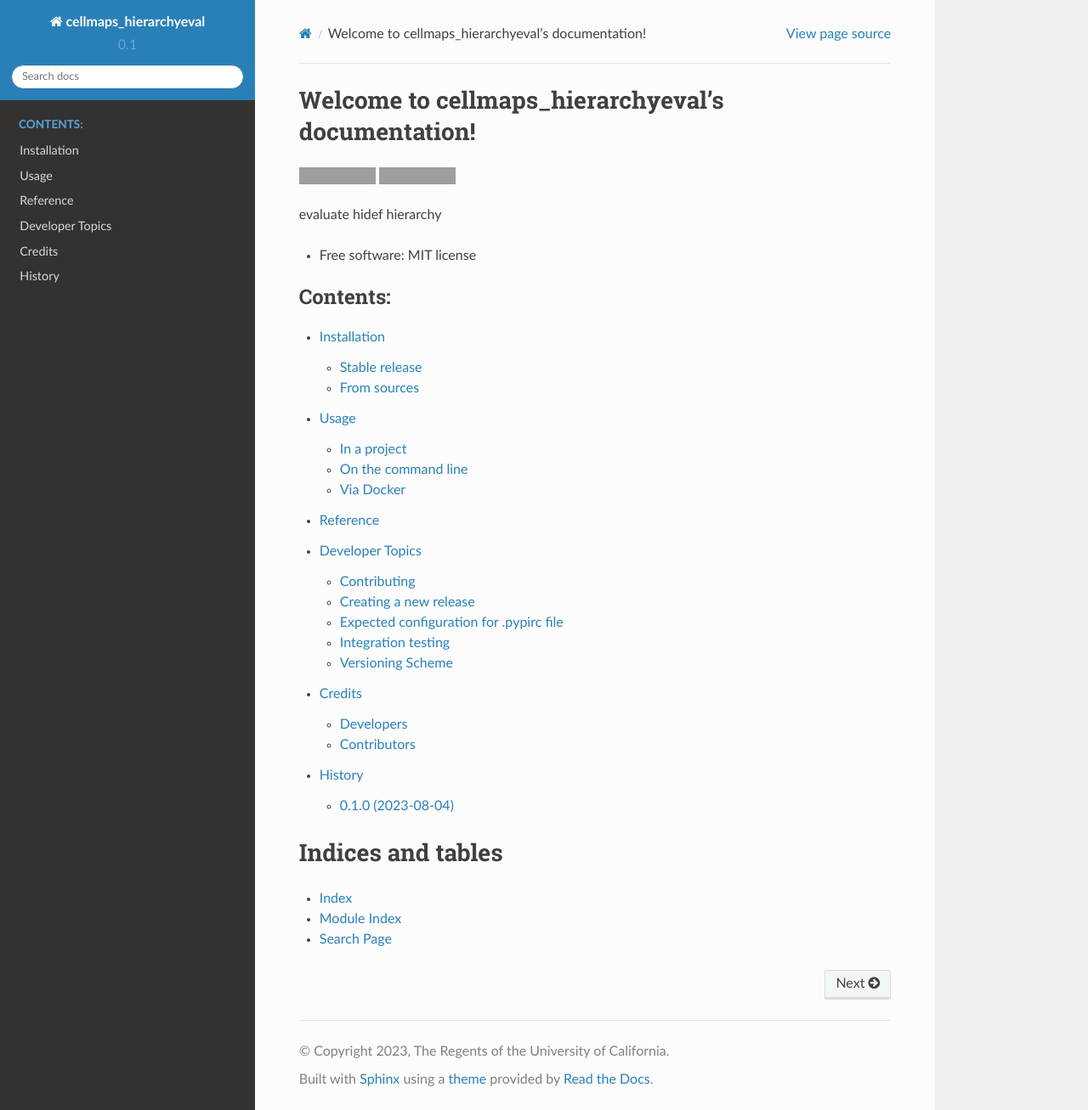
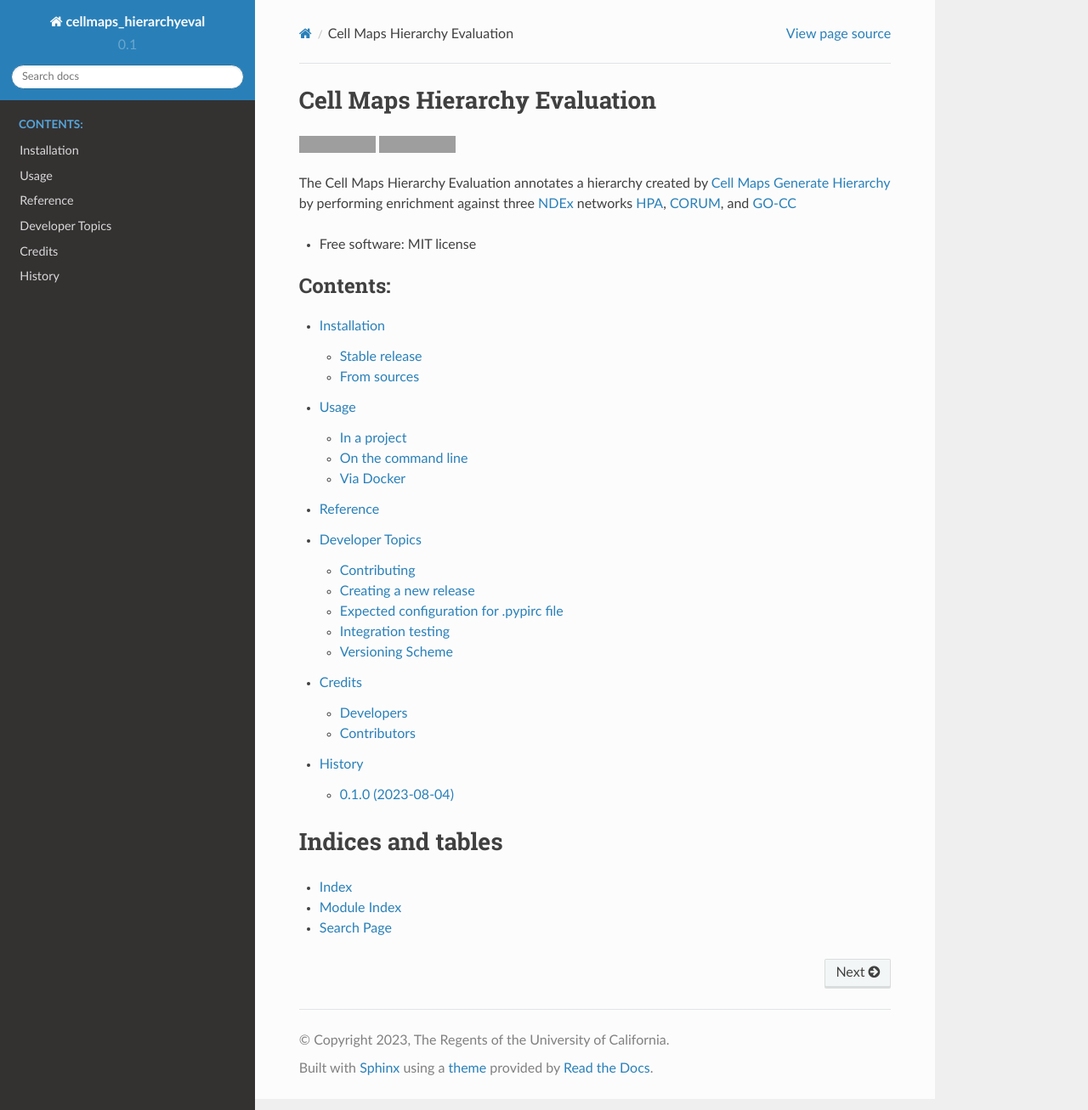
Before and after one commit to wadeschulz/cellmaps_hierarchyeval_experimental, a Sphinx documentation site: the page built from docs/index.rst, in a window 1280 px wide and 1307 px high. Shown: the whole window at 85% size. Built offline with Sphinx 7.4.7 and the Read the Docs theme 2.0.0, drawn with Linux system fonts in a browser that asks for light colours; pages that are not in the unit, such as notebooks, are missing from menus; grey boxes are pictures that could not be loaded.

Commit message:
added description

```diff
--- a/docs/index.rst
+++ b/docs/index.rst
@@ -1,4 +1,4 @@
-Welcome to cellmaps_hierarchyeval's documentation!
+Cell Maps Hierarchy Evaluation
 ================================================================
 
 
@@ -10,8 +10,8 @@ Welcome to cellmaps_hierarchyeval's documentation!
 
 
 
-evaluate hidef hierarchy
-
+The Cell Maps Hierarchy Evaluation annotates a hierarchy created by `Cell Maps Generate Hierarchy`_
+by performing enrichment against three NDEx_ networks HPA_, CORUM_, and GO-CC_
 
 * Free software: MIT license
 
@@ -32,3 +32,9 @@ Indices and tables
 * :ref:`genindex`
 * :ref:`modindex`
 * :ref:`search`
+
+.. _NDEx: https://www.ndexbio.org
+.. _Cell Maps Generate Hierarchy: https://cellmaps-generate-hierarchy.readthedocs.io
+.. _HPA: https://www.ndexbio.org/viewer/networks/a6a88e2d-9c0f-11ed-9a1f-005056ae23aa
+.. _CORUM: https://www.ndexbio.org/viewer/networks/764f7471-9b79-11ed-9a1f-005056ae23aa
+.. _GO-CC: https://www.ndexbio.org/viewer/networks/f484e8ee-0b0f-11ee-aa50-005056ae23aa
```
